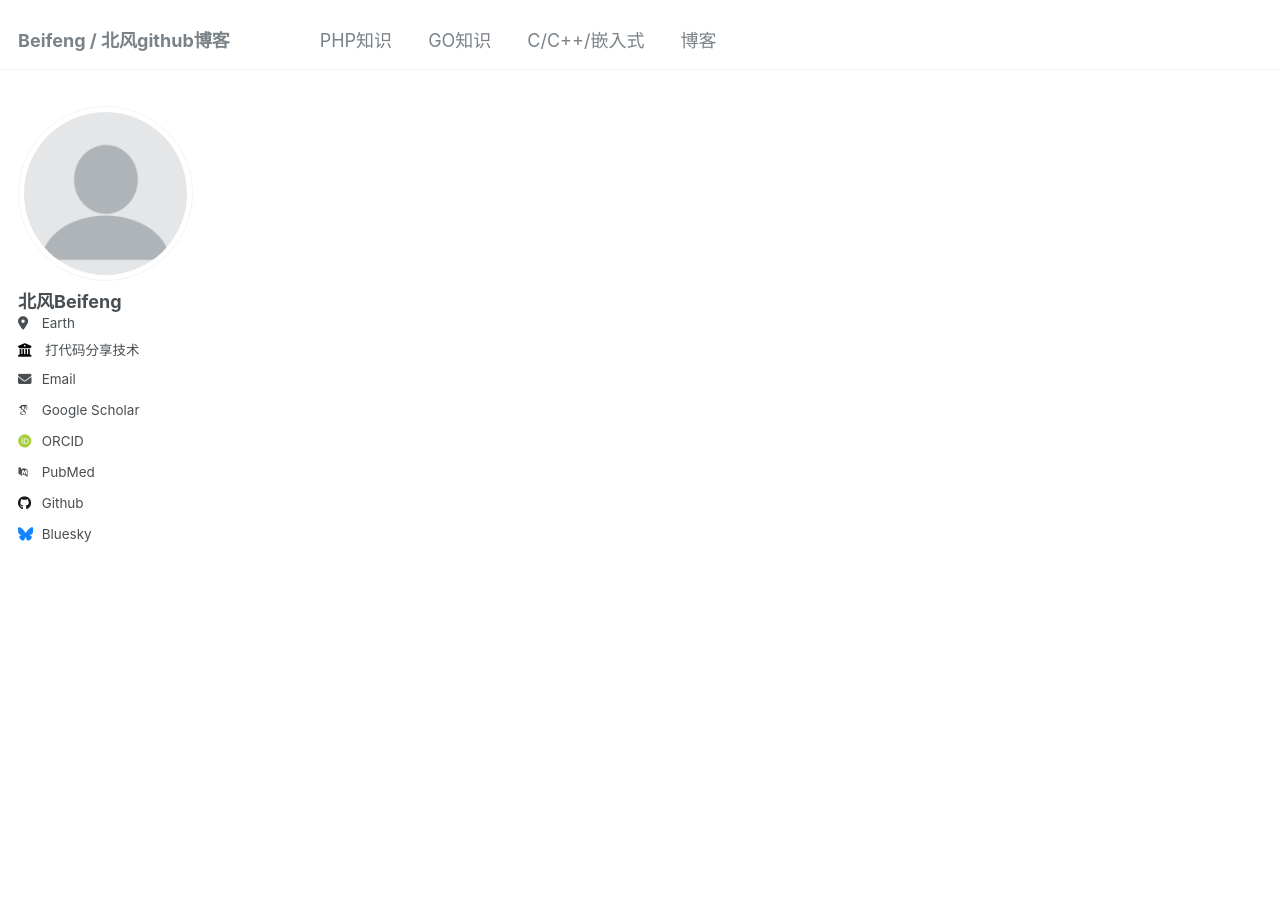
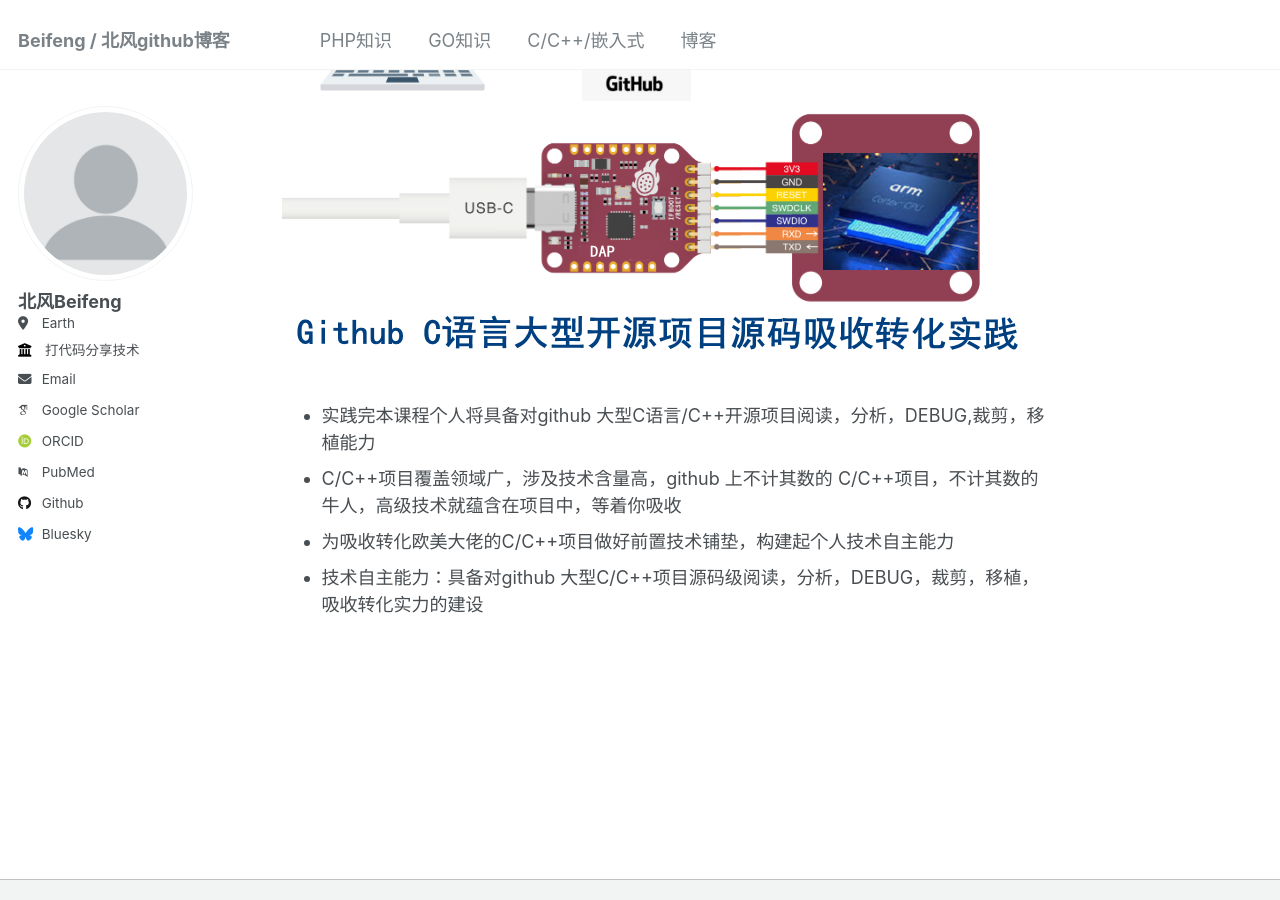
Before and after one commit to beifengisnil/beifengisnil.github.io, a Jekyll site: the page built from _pages/about.md, in a window 1280 px wide and 900 px high, scrolled down 1565 px. Built offline with Jekyll 4.4.1, drawn with Linux system fonts in a browser that asks for light colours; some web fonts are replaced; some of the changed text lies outside the part shown.

Commit message:
Update about.md

```diff
--- a/_pages/about.md
+++ b/_pages/about.md
@@ -9,3 +9,14 @@ redirect_from:
 
 “以无限为有限，以无法为有法”是一种灵活变通和创新的思想，面对无限变化的应用层，能够找到稳定的原则来指导行动。
 ![技术架构图](https://beifengisnil.github.io/images/base.png)
+#核心技术视频
+专研Linux 平台c/c++项目必备前置基础
+![技术架构图](https://beifengisnil.github.io/images/ng.png)
+
+![技术架构图](https://beifengisnil.github.io/images/lang.png)
+
+![技术架构图](https://beifengisnil.github.io/images/arm.png)
+- 实践完本课程个人将具备对github 大型C语言/C++开源项目阅读，分析，DEBUG,裁剪，移植能力
+- C/C++项目覆盖领域广，涉及技术含量高，github 上不计其数的 C/C++项目，不计其数的牛人，高级技术就蕴含在项目中，等着你吸收
+- 为吸收转化欧美大佬的C/C++项目做好前置技术铺垫，构建起个人技术自主能力
+- 技术自主能力：具备对github 大型C/C++项目源码级阅读，分析，DEBUG，裁剪，移植，吸收转化实力的建设
```
